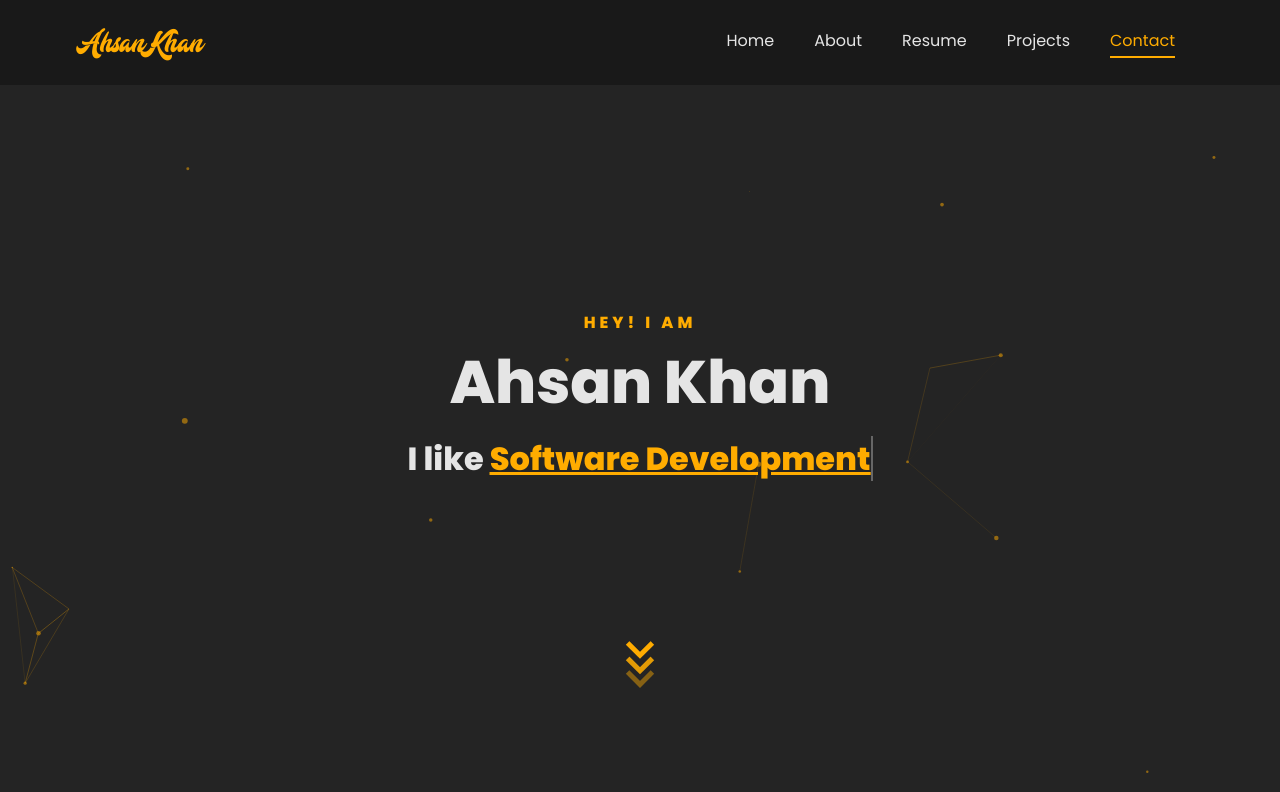
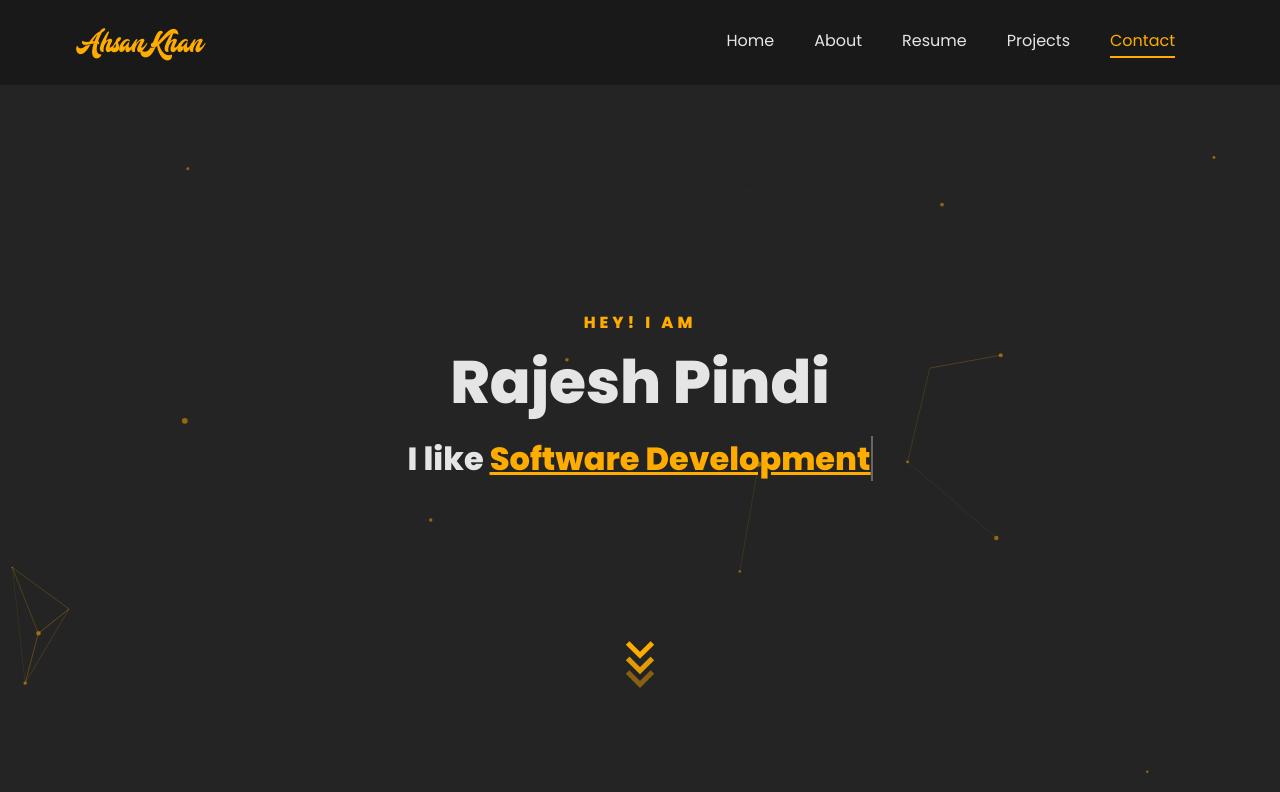
Before and after one commit to RajDevX/Portfolio, a plain HTML site: page index.html in a window 1280 px wide. Shown: the top 792 px of the page. Drawn offline with Linux system fonts and the light colour scheme; animation ran at ten frames a second; files whose address does not match are found by name.

Commit message:
Update index.html

```diff
--- a/index.html
+++ b/index.html
@@ -83,7 +83,7 @@
           <div class="col-lg-8 col-md-6 ftco-animate d-flex align-items-center">
             <div class="text text-center">
               <span class="subheading">Hey! I am</span>
-              <h1>Ahsan Khan</h1>
+              <h1>Rajesh Pindi</h1>
               <h2>
                 I like
                 <span
```
